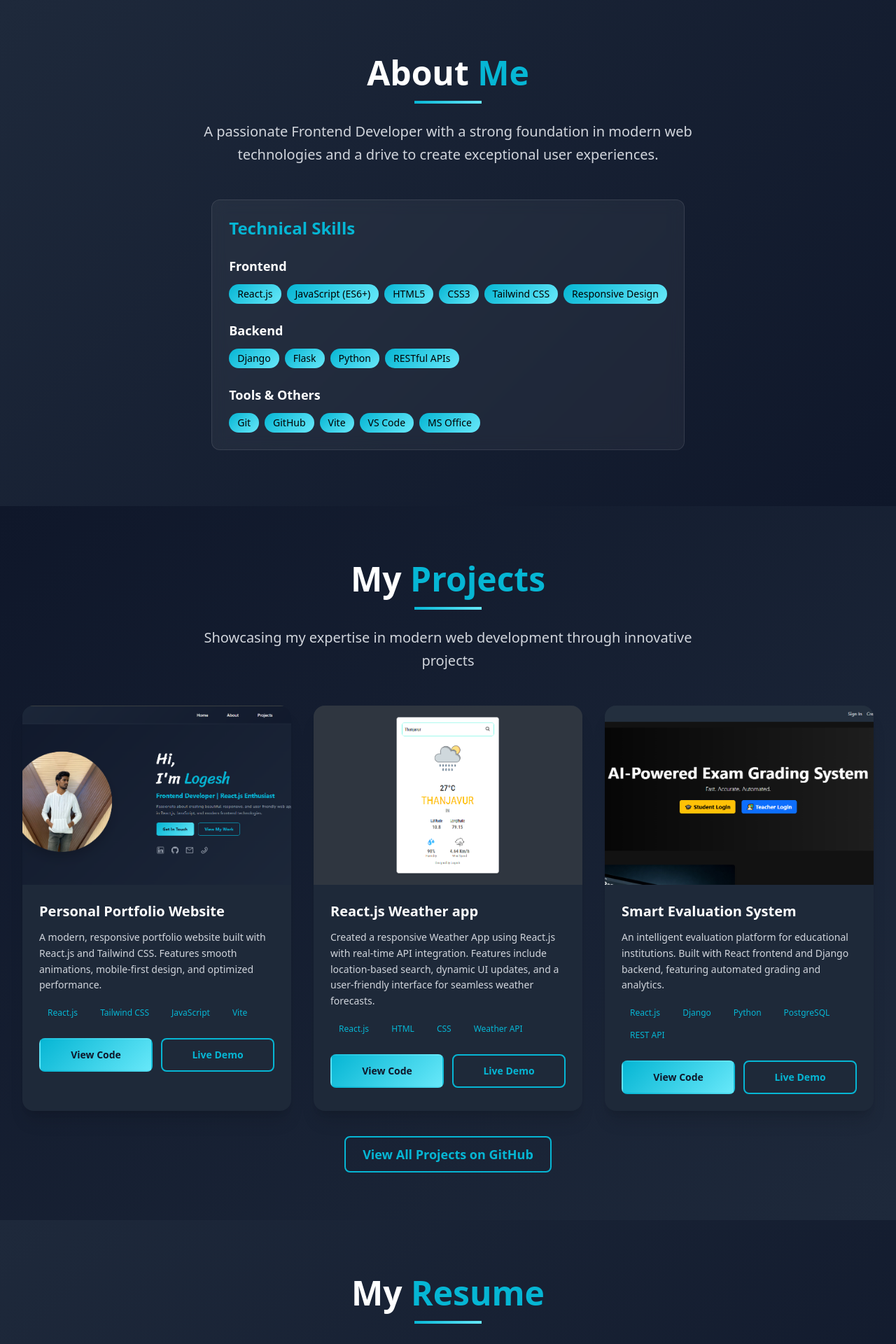
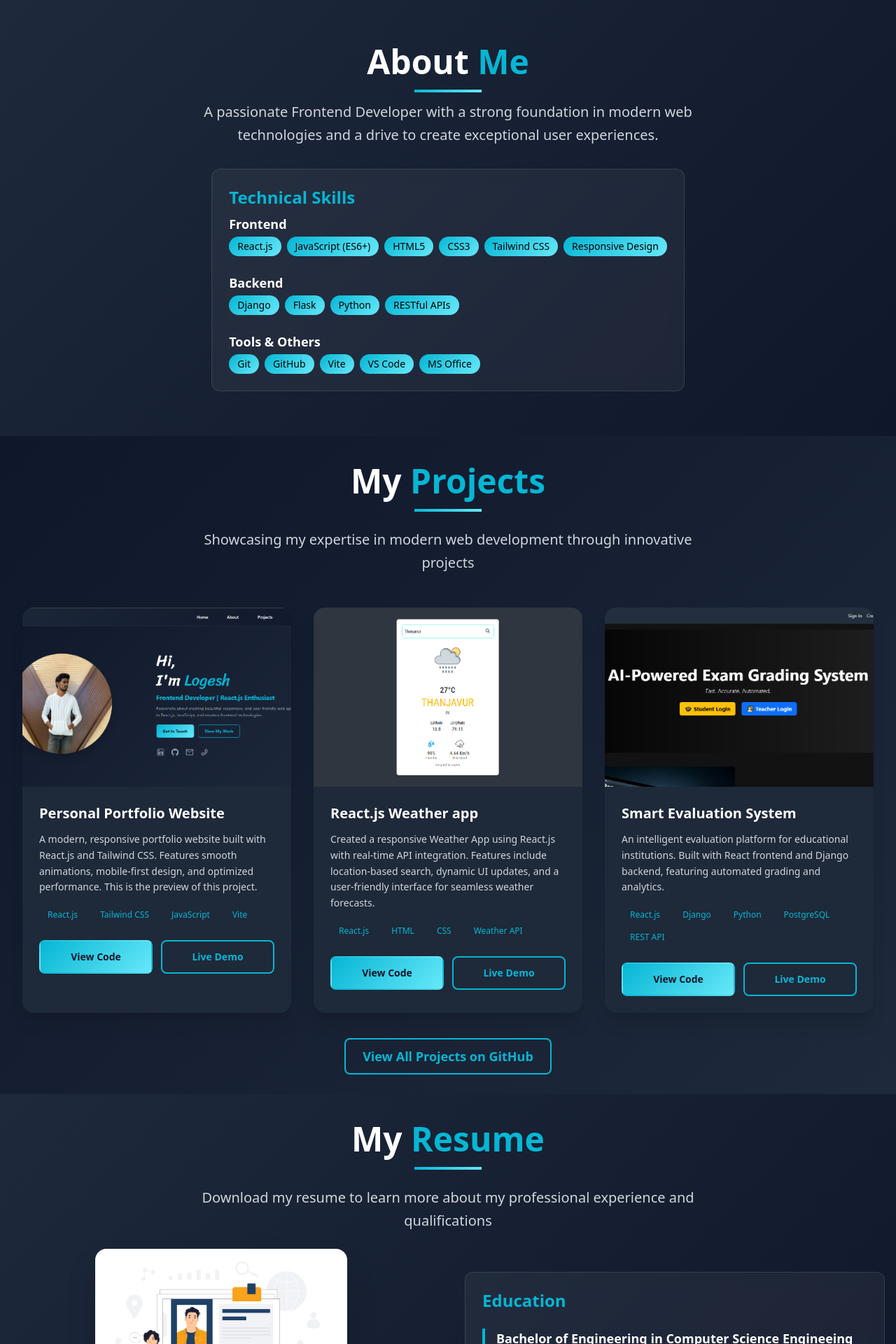
Before and after one commit to logesh8804/Portfolio-ReactJS, a React (Vite) app: page / in a window 1280 px wide. Shown: the part 800-2720 px from the top of the page at 70% size. Built offline with nearby package versions, Linux system fonts and the light colour scheme.

Commit message:
Alignment fix

```diff
--- a/src/components/About.jsx
+++ b/src/components/About.jsx
@@ -19,19 +19,19 @@ export default function About()
     }
 
     return (
-        <section className='py-12 sm:py-16 lg:py-20 bg-secondary' id='about'>
-            <div className='max-w-7xl mx-auto px-4 sm:px-6 lg:px-8'>
-                <div className='text-center mb-12'>
+        <section className='py-8 sm:py-12 lg:py-16 bg-secondary' id='about'>
+            <div className='max-w-6xl mx-auto px-4 sm:px-6 lg:px-8'>
+                <div className='text-center mb-8'>
                     <h1 className='text-3xl sm:text-4xl lg:text-5xl font-bold text-white mb-4'>
                         About <span className='text-accent'>Me</span>
                     </h1>
-                    <div className='w-24 h-1 bg-accent mx-auto mb-6'></div>
+                    <div className='w-24 h-1 bg-accent mx-auto mb-3'></div>
                     <p className='text-lg sm:text-xl text-gray-300 max-w-3xl mx-auto leading-relaxed'>
                         {config.description}
                     </p>
                 </div>
 
-                <div className='lg:grid-cols-2 gap-8 lg:gap-12 items-center flex justify-center'>
+                <div className='lg:grid-cols-2 gap-6 lg:gap-8 items-center flex justify-center'>
                     {/* <div className='order-2 lg:order-1'>
                         <div className='relative'>
                             <img
@@ -45,11 +45,11 @@ export default function About()
                     <div className='order-1 lg:order-2 space-y-8'>
 
                         <div className='card'>
-                            <h3 className='text-2xl font-bold text-accent mb-6'>Technical Skills</h3>
+                            <h3 className='text-2xl font-bold text-accent mb-2'>Technical Skills</h3>
                             <div className='space-y-6'>
                                 {config.skills.map((skillGroup, index) => (
                                     <div key={index}>
-                                        <h4 className='text-lg font-semibold text-white mb-3'>{skillGroup.category}</h4>
+                                        <h4 className='text-lg font-semibold text-white mb-1'>{skillGroup.category}</h4>
                                         <div className='flex flex-wrap gap-2'>
                                             {skillGroup.items.map((skill, skillIndex) => (
                                                 <span
--- a/src/components/Contact.jsx
+++ b/src/components/Contact.jsx
@@ -48,13 +48,13 @@ export default function Contact()
     ]
 
     return (
-        <section className="py-12 sm:py-16 lg:py-20 bg-primary" id="contact">
+        <section className="py-6 sm:py-8 lg:py-10 bg-primary" id="contact">
             <div className="max-w-7xl mx-auto px-4 sm:px-6 lg:px-8">
-                <div className="text-center mb-12">
-                    <h1 className="text-3xl sm:text-4xl lg:text-5xl font-bold text-white mb-4">
+                <div className="text-center mb-6">
+                    <h1 className="text-3xl sm:text-4xl lg:text-5xl font-bold text-white mb-1">
                         Get In <span className="text-accent">Touch</span>
                     </h1>
-                    <div className="w-24 h-1 bg-accent mx-auto mb-6"></div>
+                    <div className="w-24 h-1 bg-accent mx-auto mb-3"></div>
                     <p className="text-lg sm:text-xl text-gray-300 max-w-3xl mx-auto leading-relaxed">
                         {config.subtitle}
                     </p>
@@ -64,7 +64,7 @@ export default function Contact()
                     <div className="order-2 lg:order-1">
                         <div className="relative">
                             <img
-                                className="w-full max-w-lg mx-auto rounded-2xl shadow-2xl"
+                                className="w-115 max-w-lg mx-auto rounded-2xl shadow-2xl"
                                 src={cme}
                                 alt="Contact Logesh"
                             />
@@ -74,7 +74,7 @@ export default function Contact()
                     <div className="order-1 lg:order-2">
                         <div className="space-y-6">
                             <div className="card">
-                                <h3 className="text-2xl font-bold text-accent mb-6">Contact Information</h3>
+                                <h3 className="text-2xl font-bold text-accent mb-2">Contact Information</h3>
                                 <div className="space-y-4">
                                     {contactInfo.map((info, index) => (
                                         <a
@@ -82,7 +82,7 @@ export default function Contact()
                                             href={info.link}
                                             target={info.link.startsWith('http') ? '_blank' : '_self'}
                                             rel={info.link.startsWith('http') ? 'noopener noreferrer' : ''}
-                                            className="flex items-center space-x-4 p-4 rounded-lg hover:bg-gray-700 transition-colors duration-300 group"
+                                            className="flex items-center space-x-4 p-2 rounded-lg hover:bg-gray-700 transition-colors duration-300 group"
                                         >
                                             <div className="text-accent group-hover:text-accent-light transition-colors duration-300">
                                                 {info.icon}
--- a/src/components/Footer.jsx
+++ b/src/components/Footer.jsx
@@ -29,7 +29,7 @@ export default function Footer()
                     <div className="text-center md:text-left">
                         <h3 className="text-2xl font-bold text-accent font-sriracha mb-2">Logesh</h3>
                         <p className="text-gray-400 text-sm">
-                            Frontend Developer | React.js Specialist
+                            Frontend Developer | React.js Enthusiast
                         </p>
                     </div>
 
--- a/src/components/Projects.jsx
+++ b/src/components/Projects.jsx
@@ -11,7 +11,7 @@ export default function Projects()
             {
                 image : pro1,
                 title: 'Personal Portfolio Website',
-                description : 'A modern, responsive portfolio website built with React.js and Tailwind CSS. Features smooth animations, mobile-first design, and optimized performance.',
+                description : 'A modern, responsive portfolio website built with React.js and Tailwind CSS. Features smooth animations, mobile-first design, and optimized performance. This is the preview of this project.',
                 technologies: ['React.js', 'Tailwind CSS', 'JavaScript', 'Vite'],
                 link : 'https://github.com/logesh8804/Portfolio-ReactJS',
                 demo: '#'
@@ -36,7 +36,7 @@ export default function Projects()
     }
 
     return (
-        <section className="py-12 sm:py-16 lg:py-20 bg-primary text-white" id='projects'>
+        <section className="py-6 sm:py-8 lg:py-10 bg-primary text-white" id='projects'>
             <div className="max-w-7xl mx-auto px-4 sm:px-6 lg:px-8">
                 <div className="text-center mb-12">
                     <h1 className="text-3xl sm:text-4xl lg:text-5xl font-bold mb-4">
--- a/src/components/Resume.jsx
+++ b/src/components/Resume.jsx
@@ -17,9 +17,9 @@ export default function Resume()
     ]
 
     return (
-        <section className='py-12 sm:py-16 lg:py-20 bg-secondary' id='resume'>
-            <div className='max-w-7xl mx-auto px-4 sm:px-6 lg:px-8'>
-                <div className='text-center mb-12'>
+        <section className='py-6 sm:py-8 lg:py-10 bg-secondary' id='resume'>
+            <div className='max-w-7xl mx-auto px-2 sm:px-3 lg:px-4'>
+                <div className='text-center mb-6'>
                     <h1 className='text-3xl sm:text-4xl lg:text-5xl font-bold text-white mb-4'>
                         My <span className='text-accent'>Resume</span>
                     </h1>
```
